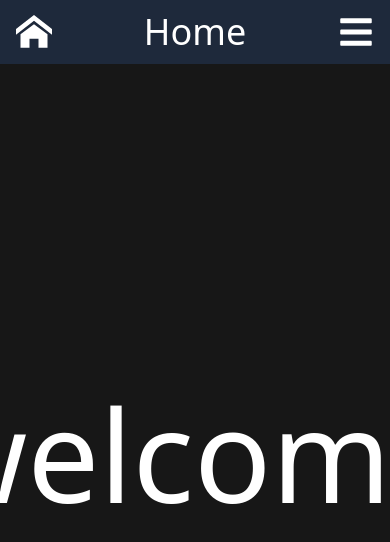
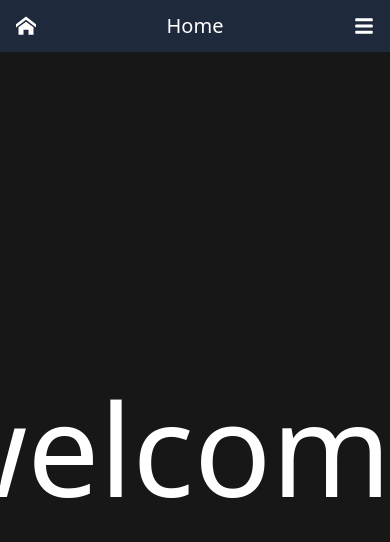
Before and after one commit to nick12003/design-collections, a React (Vite) app: page / in a window 390 px wide. Shown: the top 542 px of the page. Built offline with nearby package versions, Linux system fonts and the light colour scheme; the HTML template or start-up script is replaced by a standard one.

Commit message:
feat: 修正layout rwd

```diff
--- a/src/components/Layout/Menu.jsx
+++ b/src/components/Layout/Menu.jsx
@@ -12,7 +12,7 @@ const Menu = ({ isMenuOpen, closeMenu }) => {
   return (
     <div
       className={classNames(
-        'bg-slate-800 min-w-[300px] h-[calc(100vh-64px)] w-3/12 fixed z-10 overflow-y-auto overscroll-y-none scrollbar-hide',
+        'bg-slate-800 min-w-[300px] h-[calc(100vh-52px)] md:h-[calc(100vh-64px)] w-full  md:w-3/12 fixed z-10 overflow-y-auto overscroll-y-none scrollbar-hide',
         {
           'animate-ShowMenu': isMenuOpen,
           'animate-HideMenu': !isMenuOpen,
--- a/src/components/Layout/Navbar.jsx
+++ b/src/components/Layout/Navbar.jsx
@@ -7,7 +7,7 @@ const Navbar = ({ isMenuOpen, openMenu, closeMenu }) => {
   return (
     <nav className="sticky top-0 z-10 py-3 bg-slate-800">
       <div className="mx-auto max-w-full px-4 sm:px-6">
-        <div className="flex items-center justify-between text-4xl text-white">
+        <div className="flex items-center justify-between text-xl md:text-4xl text-white">
           <Link
             to="/"
             className="hover:scale-125 transition duration-300 ease-out"
@@ -15,7 +15,7 @@ const Navbar = ({ isMenuOpen, openMenu, closeMenu }) => {
           >
             <ImHome />
           </Link>
-          <div>{location.pathname.substring(1) || 'Home'}</div>
+          <div className=" ">{location.pathname.substring(1) || 'Home'}</div>
           <div
             className="cursor-pointer hover:scale-125 transition duration-300 ease-out"
             onClick={() => (isMenuOpen ? closeMenu() : openMenu())}
--- a/src/components/Layout/index.jsx
+++ b/src/components/Layout/index.jsx
@@ -15,7 +15,7 @@ const Layout = () => {
       <div>
         <Navbar {...{ isMenuOpen, openMenu, closeMenu }} />
         <Menu {...{ isMenuOpen, closeMenu }} />
-        <div className={`h-[calc(100vh-64px)]`}>
+        <div className={`h-[calc(100vh-52px)] md:h-[calc(100vh-64px)]`}>
           <Outlet />
         </div>
       </div>
```
